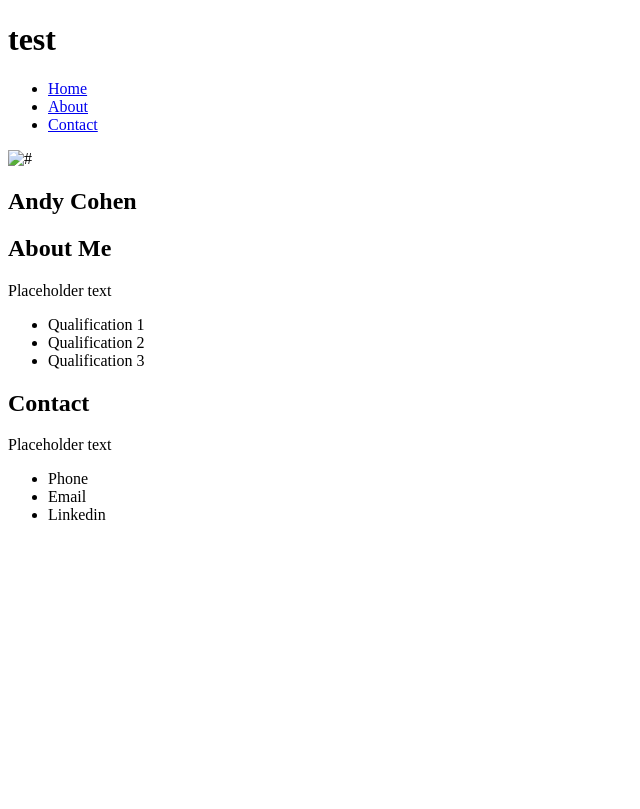
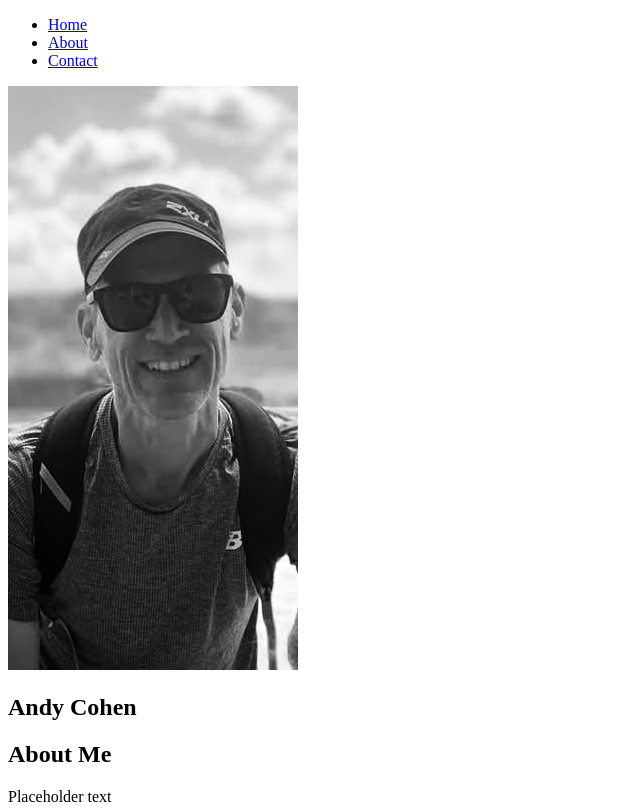
Before and after one commit to Hen0678/Website, a plain HTML site: page index.html in a window 1280 px wide. Shown: the top 809 px of the page, without its empty margins (0-640 px from the left). Drawn offline with Linux system fonts and the light colour scheme; files that its build step writes are made by us from their sources.

Commit message:
Added image folder and image jpeg

```diff
--- a/index.html
+++ b/index.html
@@ -1,13 +1,14 @@
 <!DOCTYPE html>
 <html lang="en">
+
 <head>
   <meta charset="UTF-8">
   <meta name="viewport" content="width=device-width, initial-scale=1.0">
   <meta http-equiv="X-UA-Compatible" content="ie=edge">
   <title>My Website</title>
   <link rel="stylesheet" href="style.css">
-    <h1>test</h1>
   </head>
+
 <body>
 
   <header>
@@ -21,14 +22,14 @@
   </header>
 
   <main>
-    <section id ="intro">
+    <section id="intro">
       <div class="Container">
-     <img src="#" alt="#">
+        <img src="resources\css\images\AC-photo.jpg" alt="Andy Cohen image">
         <h2>Andy Cohen</h2>
       </div>
     </section>
 
-    <section id ="about">
+    <section id="about">
       <div class="Container">
         <h1>About Me</h1>
         <p>Placeholder text</p>
@@ -40,7 +41,7 @@
       </div>
     </section>
 
-    <section id ="contact">
+    <section id="contact">
       <div class="Container">
         <h1>Contact</h1>
         <p>Placeholder text</p>
@@ -60,4 +61,5 @@
 
   <!-- <script src="index.js"></script> -->
 </body>
+
 </html>
```
Also changed, not shown: images/AC-photo.jpg (added), resources/css/images/AC-photo.jpg (added). Lines whose indentation alone changed are shown as unchanged.
